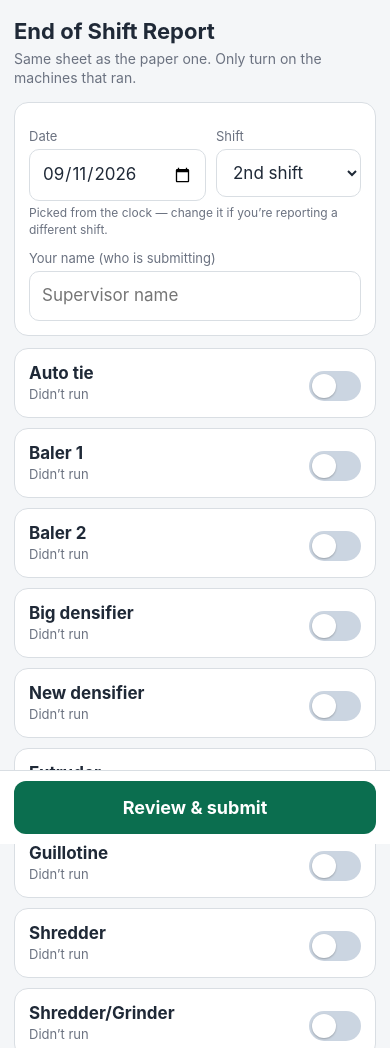
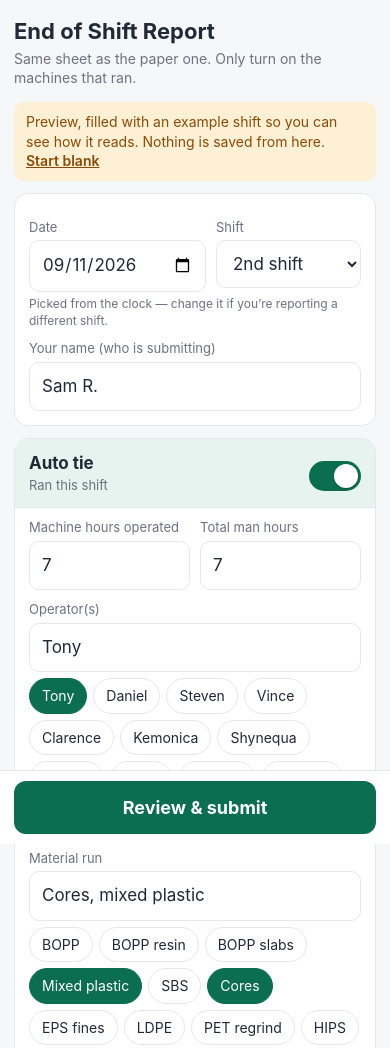
Before and after one commit to zabdulla/walton_production, a plain HTML site: page scripts/end_of_shift_app/Index.html in a window 390 px wide. Shown: the top 1048 px of the page. Drawn offline with Linux system fonts and the light colour scheme.

Commit message:
End of Shift page: dark theme from the dashboard tokens, button chips, example shift in preview
Supervisors file the 3rd-shift report around 6 AM, so the page now follows the phone's
dark mode using the dashboard's palette. Chips are real buttons (keyboard and screen-reader
reachable), the switch no longer relies on an inline handler, and outside Apps Script the
page opens filled with a clearly labelled example shift.

Co-Authored-By: Claude Fable 5.1 <noreply@anthropic.com>

```diff
--- a/scripts/end_of_shift_app/Index.html
+++ b/scripts/end_of_shift_app/Index.html
@@ -5,50 +5,62 @@
 <meta name="viewport" content="width=device-width, initial-scale=1, maximum-scale=1">
 <title>End of Shift</title>
 <style>
-  :root { --bg:#f4f6f8; --card:#fff; --border:#d9dee3; --text:#1f2937; --muted:#6b7280; --brand:#0b6e4f; --brand-soft:#e7f3ee; --warn:#b45309; --warn-soft:#fef3c7; --danger:#b91c1c; }
+  :root { color-scheme:light; --bg:#f6f7f9; --card:#ffffff; --field:#ffffff; --border:#e5e7eb; --text:#1f2937; --muted:#6b7280;
+    --brand:#0b6e4f; --brand-ink:#ffffff; --brand-soft:#e7f3ee; --track:#c4ccd6; --warn:#8a4b06; --warn-soft:#fdf0d5; --danger:#b91c1c;
+    --shadow:0 1px 2px rgba(0,0,0,.25); --scrim:rgba(15,20,23,.5); }
+  @media (prefers-color-scheme: dark) { :root:not([data-theme="light"]) { color-scheme:dark; --bg:#0f1417; --card:#161d23; --field:#0f1417; --border:#2a333a; --text:#e5e9ec; --muted:#9aa5ad;
+    --brand:#34a882; --brand-ink:#08130e; --brand-soft:#173a2e; --track:#3a4750; --warn:#f0b45a; --warn-soft:#33260f; --danger:#f08a8a;
+    --shadow:0 1px 2px rgba(0,0,0,.6); --scrim:rgba(0,0,0,.6); } }
+  :root[data-theme="dark"] { color-scheme:dark; --bg:#0f1417; --card:#161d23; --field:#0f1417; --border:#2a333a; --text:#e5e9ec; --muted:#9aa5ad;
+    --brand:#34a882; --brand-ink:#08130e; --brand-soft:#173a2e; --track:#3a4750; --warn:#f0b45a; --warn-soft:#33260f; --danger:#f08a8a;
+    --shadow:0 1px 2px rgba(0,0,0,.6); --scrim:rgba(0,0,0,.6); }
   * { box-sizing:border-box; }
   body { margin:0; background:var(--bg); color:var(--text); font:16px/1.4 -apple-system, "Helvetica Neue", Helvetica, Arial, sans-serif; }
   .wrap { max-width:720px; margin:0 auto; padding:16px 14px 96px; }
-  h1 { font-size:22px; margin:0 0 2px; }
+  h1 { font-size:22px; margin:0 0 2px; text-wrap:balance; }
   .sub { color:var(--muted); font-size:14px; margin:0 0 14px; }
   .card { background:var(--card); border:1px solid var(--border); border-radius:14px; padding:14px; margin-bottom:12px; }
   label { display:block; font-size:13px; color:var(--muted); margin:10px 0 4px; }
   input[type=text], input[type=date], input[type=number], select, textarea {
-    width:100%; font:inherit; font-size:17px; padding:12px; border:1px solid var(--border); border-radius:10px; background:#fff; color:var(--text); }
+    width:100%; font:inherit; font-size:17px; padding:12px; border:1px solid var(--border); border-radius:10px; background:var(--field); color:var(--text); }
+  input:focus, select:focus, textarea:focus, button:focus-visible { outline:2px solid var(--brand); outline-offset:2px; }
   textarea { min-height:64px; resize:vertical; }
   .row { display:grid; grid-template-columns:1fr 1fr; gap:10px; }
   .row3 { display:grid; grid-template-columns:1fr 1fr; gap:10px; }
   .top { display:grid; grid-template-columns:1fr 1fr; gap:10px; }
-  .machine { border:1px solid var(--border); border-radius:14px; background:#fff; margin-bottom:10px; overflow:hidden; }
+  .machine { border:1px solid var(--border); border-radius:14px; background:var(--card); margin-bottom:10px; overflow:hidden; }
   .machine-head { display:flex; align-items:center; justify-content:space-between; padding:12px 14px; cursor:pointer; user-select:none; }
   .machine-head b { font-size:17px; }
   .machine-head .state { font-size:13px; color:var(--muted); }
   .switch { position:relative; width:52px; height:30px; flex:0 0 auto; }
   .switch input { opacity:0; width:0; height:0; }
-  .slider { position:absolute; inset:0; background:#cbd5e1; border-radius:30px; transition:.15s; }
-  .slider:before { content:""; position:absolute; width:24px; height:24px; left:3px; top:3px; background:#fff; border-radius:50%; transition:.15s; box-shadow:0 1px 2px rgba(0,0,0,.25); }
+  .slider { position:absolute; inset:0; background:var(--track); border-radius:30px; transition:.15s; }
+  .slider:before { content:""; position:absolute; width:24px; height:24px; left:3px; top:3px; background:#fff; border-radius:50%; transition:.15s; box-shadow:var(--shadow); }
   .switch input:checked + .slider { background:var(--brand); }
   .switch input:checked + .slider:before { transform:translateX(22px); }
   .machine-body { display:none; padding:0 14px 14px; border-top:1px solid var(--border); }
   .machine.on .machine-body { display:block; }
   .machine.on .machine-head { background:var(--brand-soft); }
   .chips { display:flex; flex-wrap:wrap; gap:6px; margin-top:6px; }
-  .chip { font-size:14px; padding:7px 12px; border-radius:999px; border:1px solid var(--border); background:#fff; cursor:pointer; }
-  .chip.sel { background:var(--brand); color:#fff; border-color:var(--brand); }
+  .chip { font:inherit; font-size:14px; padding:7px 12px; border-radius:999px; border:1px solid var(--border); background:var(--field); color:var(--text); cursor:pointer; }
+  .chip.sel { background:var(--brand); color:var(--brand-ink); border-color:var(--brand); }
   .hint { font-size:12px; color:var(--muted); margin-top:4px; }
   .notice { background:var(--warn-soft); color:var(--warn); border-radius:10px; padding:10px 12px; font-size:14px; margin:10px 0; display:none; }
-  .bar { position:fixed; left:0; right:0; bottom:0; background:#fff; border-top:1px solid var(--border); padding:10px 14px; display:flex; gap:10px; justify-content:center; }
+  .bar { position:fixed; left:0; right:0; bottom:0; background:var(--card); border-top:1px solid var(--border); padding:10px 14px; display:flex; gap:10px; justify-content:center; }
   .bar .inner { width:100%; max-width:720px; display:flex; gap:10px; }
-  button.primary { flex:1; font:inherit; font-size:18px; font-weight:700; padding:14px; border-radius:12px; border:none; background:var(--brand); color:#fff; cursor:pointer; }
+  button.primary { flex:1; font:inherit; font-size:18px; font-weight:700; padding:14px; border-radius:12px; border:none; background:var(--brand); color:var(--brand-ink); cursor:pointer; }
   button.primary:disabled { opacity:.6; }
-  button.ghost { font:inherit; font-size:15px; padding:14px 16px; border-radius:12px; border:1px solid var(--border); background:#fff; color:var(--text); cursor:pointer; }
+  button.ghost { font:inherit; font-size:15px; padding:14px 16px; border-radius:12px; border:1px solid var(--border); background:var(--field); color:var(--text); cursor:pointer; }
   .summary { font-size:15px; }
   .summary li { margin:4px 0; }
   .ok { text-align:center; padding:30px 10px; }
   .ok .big { font-size:54px; line-height:1; margin-bottom:10px; }
   .err { color:var(--danger); font-size:14px; margin-top:8px; display:none; }
-  .modal { position:fixed; inset:0; background:rgba(0,0,0,.45); display:none; align-items:flex-end; justify-content:center; z-index:20; }
-  .modal .box { background:#fff; width:100%; max-width:720px; border-radius:16px 16px 0 0; padding:18px 16px 24px; max-height:85vh; overflow:auto; }
+  .modal { position:fixed; inset:0; background:var(--scrim); display:none; align-items:flex-end; justify-content:center; z-index:20; }
+  .modal .box { background:var(--card); width:100%; max-width:720px; border-radius:16px 16px 0 0; padding:18px 16px 24px; max-height:85vh; overflow:auto; }
+  .preview { background:var(--warn-soft); color:var(--warn); border-radius:10px; padding:10px 12px; font-size:14px; margin:0 0 12px; }
+  .link { font:inherit; font-weight:600; color:inherit; background:none; border:none; padding:0; text-decoration:underline; cursor:pointer; }
+  @media (prefers-reduced-motion: reduce) { .slider, .slider:before { transition:none; } }
   [hidden] { display:none !important; }
 </style>
 </head>
@@ -56,6 +68,7 @@
 <div class="wrap" id="form">
   <h1>End of Shift Report</h1>
   <p class="sub">Same sheet as the paper one. Only turn on the machines that ran.</p>
+  <div class="preview" id="previewNote" hidden>Preview, filled with an example shift so you can see how it reads. Nothing is saved from here. <button type="button" class="link" id="clearExample">Start blank</button></div>
 
   <div class="card">
     <div class="top">
@@ -104,7 +117,8 @@
 <script>
 (function () {
   // ---- server bridge (falls back to a local stub when previewed outside Apps Script) ----
-  var server = (typeof google !== 'undefined' && google.script) ? {
+  var isApps = (typeof google !== 'undefined' && !!google.script);
+  var server = isApps ? {
     call: function (fn, args, ok, fail) { google.script.run.withSuccessHandler(ok).withFailureHandler(fail)[fn].apply(null, args); }
   } : {
     call: function (fn, args, ok) {
@@ -144,7 +158,7 @@
       el.innerHTML =
         '<div class="machine-head">' +
           '<div><b>' + esc(name) + '</b><div class="state">Didn’t run</div></div>' +
-          '<label class="switch" onclick="event.stopPropagation()"><input type="checkbox" class="ran"><span class="slider"></span></label>' +
+          '<label class="switch"><input type="checkbox" class="ran"><span class="slider"></span></label>' +
         '</div>' +
         '<div class="machine-body">' +
           '<div class="row"><div><label>Machine hours operated</label><input type="number" inputmode="decimal" step="0.25" min="0" max="24" class="mh" placeholder="e.g. 7"></div>' +
@@ -158,6 +172,7 @@
         '</div>';
       host.appendChild(el);
       var ran = el.querySelector('.ran'), head = el.querySelector('.machine-head');
+      el.querySelector('.switch').addEventListener('click', function (e) { e.stopPropagation(); });
       head.addEventListener('click', function () { ran.checked = !ran.checked; ran.dispatchEvent(new Event('change')); });
       ran.addEventListener('change', function () { el.classList.toggle('on', ran.checked); el.querySelector('.state').textContent = ran.checked ? 'Ran this shift' : 'Didn’t run'; saveDraft(); });
       chips(el.querySelector('.ops-chips'), lists.operators, el.querySelector('.ops'), true);
@@ -178,7 +193,7 @@
 
   function chips(host, items, input, multi) {
     items.forEach(function (it) {
-      var c = document.createElement('span'); c.className = 'chip'; c.textContent = it;
+      var c = document.createElement('button'); c.type = 'button'; c.className = 'chip'; c.textContent = it;
       c.addEventListener('click', function () {
         var cur = input.value.split(',').map(function (s) { return s.trim(); }).filter(String);
         if (multi) { var i = cur.indexOf(it); if (i >= 0) cur.splice(i, 1); else cur.push(it); input.value = cur.join(', '); }
@@ -273,7 +288,24 @@
   try { $('by').value = localStorage.getItem('eos_by') || ''; } catch (e) {}
   $('by').addEventListener('input', saveDraft);
   ['date', 'shift'].forEach(function (id) { $(id).addEventListener('change', function () { loadDraft(); checkExisting(); }); });
-  server.call('getLists', [], function (l) { lists = l; buildMachines(); loadDraft(); checkExisting(); }, function (e) { $('err').textContent = 'Could not load the form lists: ' + e.message; $('err').style.display = 'block'; });
+  // Example shift shown in preview mode (outside Apps Script) so the page opens in a working state.
+  var EXAMPLE = { submittedBy: 'Sam R.', shiftNotes: 'Steven A. unloading the trailer and dumping trash after 1 PM', rows: {
+    'Auto tie': { machineHours: 7, manHours: 7, operators: 'Tony', material: 'Cores, mixed plastic', comments: 'No issues' },
+    'New densifier': { machineHours: 3, manHours: 3, operators: 'Shynequa', material: 'EPS fines', downtimeMinutes: 240, downtimeReason: 'No material', comments: 'Ran out of product' },
+    'Extruder': { machineHours: 7, manHours: 14, operators: 'Daniel, Steven', material: 'BOPP resin', downtimeMinutes: 60, downtimeReason: 'Blades', comments: 'Blades keep breaking' },
+    'Guillotine': { machineHours: 7, manHours: 7, operators: 'Vince', material: 'BOPP slabs', comments: '' },
+    'Shredder/Grinder': { machineHours: 4, manHours: 4, operators: 'Clarence', material: 'LDPE green grass', comments: 'One tiplift, more resin than material' } } };
+  function exampleReport() {
+    return { submittedBy: EXAMPLE.submittedBy, shiftNotes: EXAMPLE.shiftNotes,
+      machines: lists.machines.map(function (n) { var r = EXAMPLE.rows[n]; return r ? Object.assign({ ran: true }, r) : { ran: false }; }) };
+  }
+  $('clearExample').addEventListener('click', function () { fill({ machines: [] }); $('by').value = ''; $('notes').value = ''; $('previewNote').hidden = true; try { localStorage.removeItem(draftKey()); } catch (e) {} });
+  server.call('getLists', [], function (l) {
+    lists = l; buildMachines();
+    var hadDraft = loadDraft();
+    if (!isApps) { $('previewNote').hidden = false; if (!hadDraft) { var ex = exampleReport(); if (!$('by').value) $('by').value = ex.submittedBy; fill(ex); } }
+    checkExisting();
+  }, function (e) { $('err').textContent = 'Could not load the form lists: ' + e.message; $('err').style.display = 'block'; });
 })();
 </script>
 </body>
```
